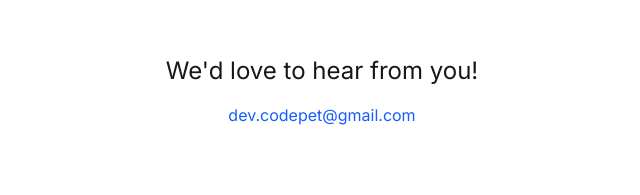
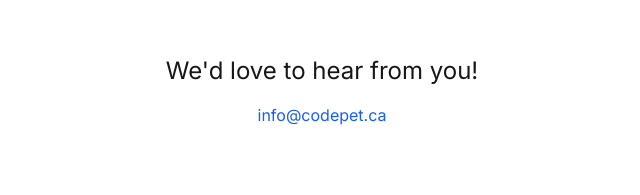
Before and after one commit to codepetca/codepet.ca, a Next.js app: page /contact in a window 1280 px wide. Shown: the part 279-474 px from the top of the page, without its empty margins (318-958 px from the left). Built offline with nearby package versions, Linux system fonts and the light colour scheme.

Commit message:
Update contact email address (#14)
Co-authored-by: Stewart Chan <dev.codepet@gmail.com>

```diff
--- a/app/contact/page.tsx
+++ b/app/contact/page.tsx
@@ -12,10 +12,10 @@ export default function ContactPage() {
         We&apos;d love to hear from you!
       </h1>
       <a
-        href="mailto:dev.codepet@gmail.com"
+        href="mailto:info@codepet.ca"
         className="text-blue-600 dark:text-blue-400 hover:underline"
       >
-        dev.codepet@gmail.com
+        info@codepet.ca
       </a>
     </div>
   );
```
